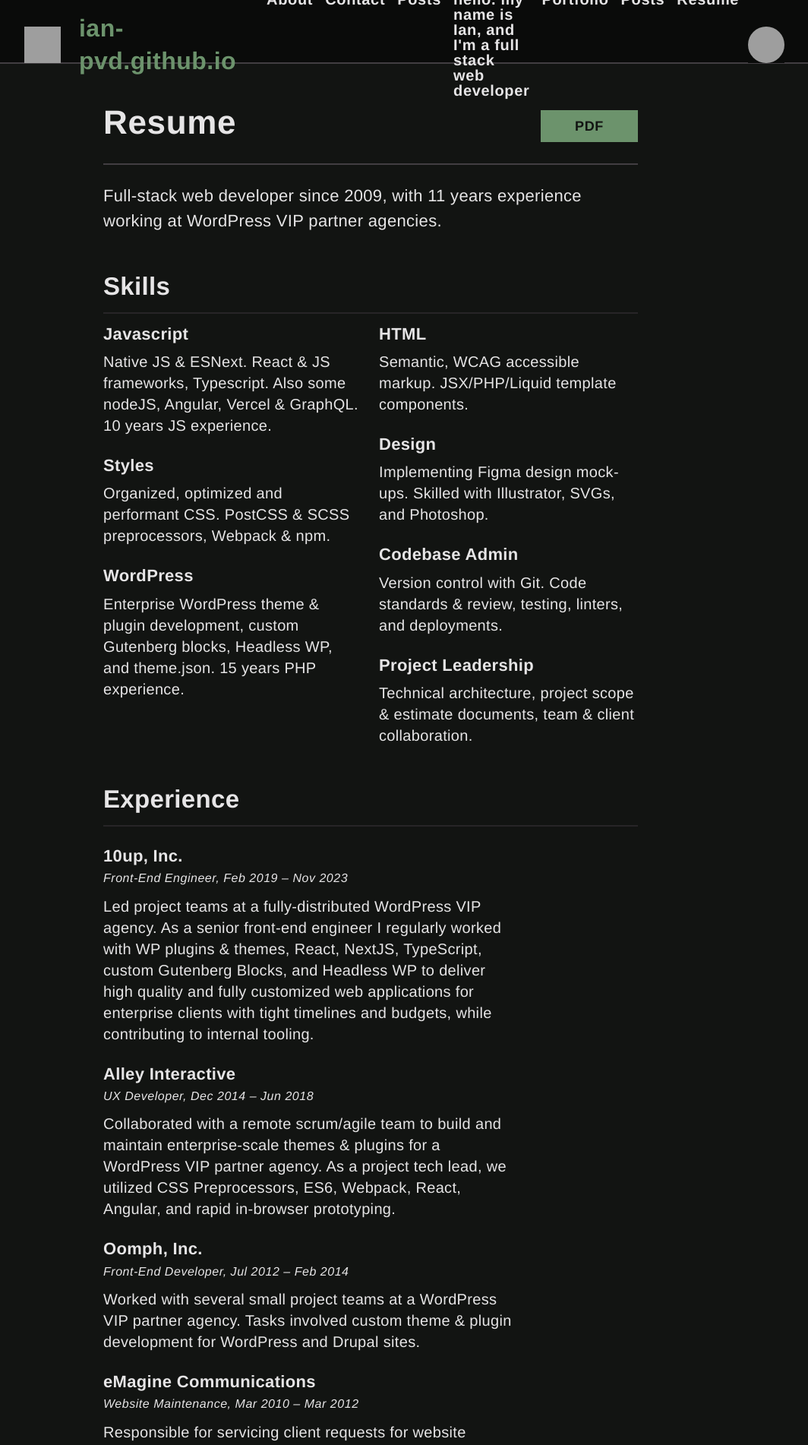
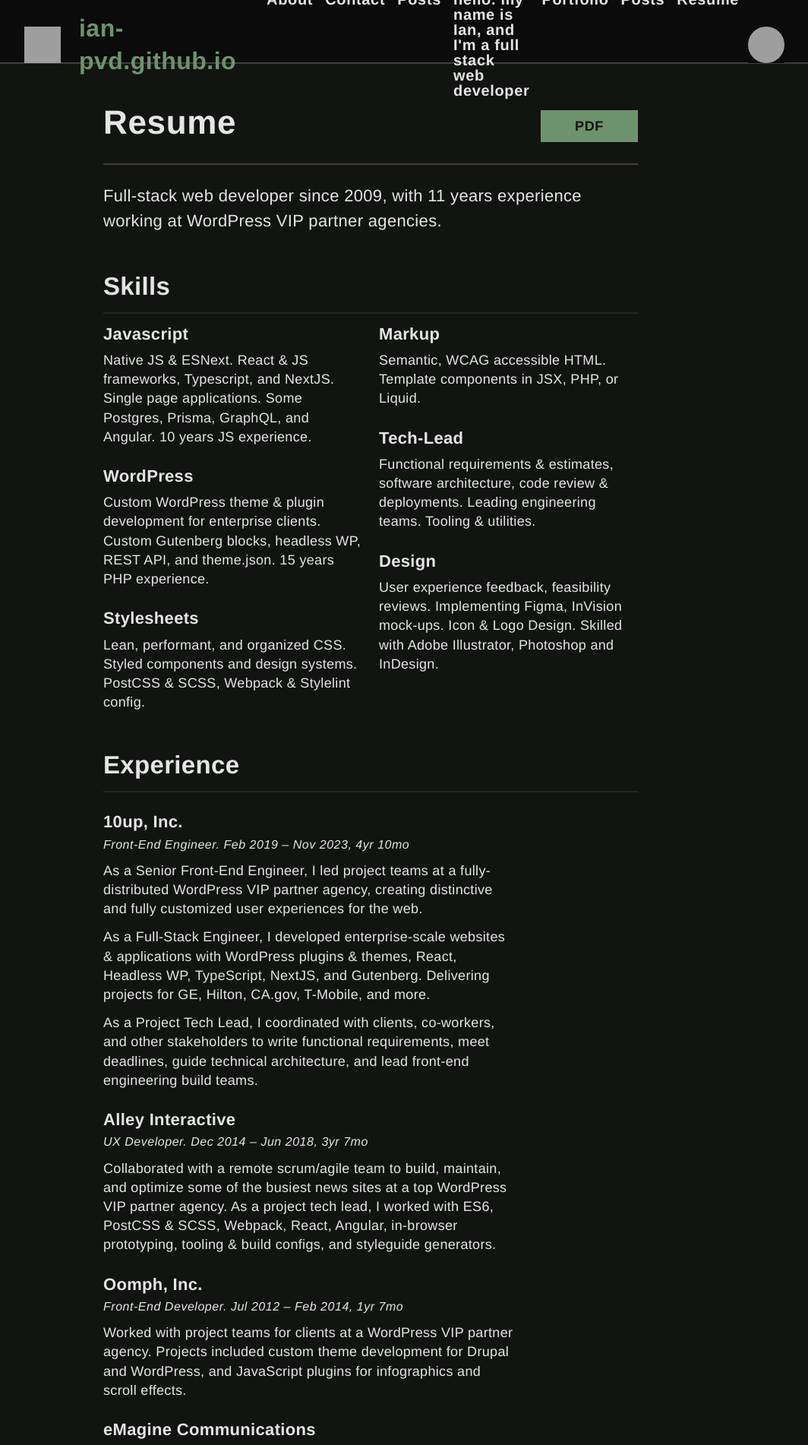
Before and after one commit to ian-pvd/ian-pvd.github.io, a Jekyll site: the page built from resume.md, in a window 1280 px wide. Shown: the top 1902 px of the page at 76% size, without its empty margins (152-1216 px from the left). Built offline with Jekyll 4.4.1, drawn with Linux system fonts in a browser that asks for light colours; some of the changed text lies outside the part shown; grey boxes are pictures that could not be loaded.

Commit message:
resume updates

```diff
--- a/_layouts/resume.html
+++ b/_layouts/resume.html
@@ -18,46 +18,41 @@ layout: default
 		<h2>Skills</h2>
 
 		<div class="resume__skills">
+
 			<h3>Javascript</h3>
-			<p>Native JS &amp; ESNext. React &amp; JS frameworks, Typescript. Also some nodeJS, Angular, Vercel &amp; GraphQL. 10 years JS experience.</p>
-
-			<h3>Styles</h3>
-			<p>Organized, optimized and performant CSS. PostCSS &amp; SCSS preprocessors, Webpack &amp; npm.</p>
-
+			<p>Native JS & ESNext. React & JS frameworks, Typescript, and NextJS. Single page applications. Some Postgres, Prisma, GraphQL, and Angular. 10 years JS experience.</p>
 			<h3>WordPress</h3>
-			<p>Enterprise WordPress theme &amp; plugin development, custom Gutenberg blocks, Headless WP, and theme.json. 15 years PHP experience.</p>
-
-			<h3>HTML</h3>
-			<p>Semantic, WCAG accessible markup. JSX/PHP/Liquid template components.</p>
-
+			<p>Custom WordPress theme & plugin development for enterprise clients. Custom Gutenberg blocks, headless WP, REST API, and theme.json. 15 years PHP experience.</p>
+			<h3>Stylesheets</h3>
+			<p>Lean, performant, and organized CSS. Styled components and design systems. PostCSS & SCSS, Webpack & Stylelint config.</p>
+			<h3>Markup</h3>
+			<p>Semantic, WCAG accessible HTML. Template components in JSX, PHP, or Liquid.</p>
+			<h3>Tech-Lead</h3>
+			<p>Functional requirements & estimates, software architecture, code review & deployments. Leading engineering teams. Tooling & utilities.</p>
 			<h3>Design</h3>
-			<p>Implementing Figma design mock-ups. Skilled with Illustrator, SVGs, and Photoshop.</p>
-
-			<h3>Codebase Admin</h3>
-			<p>Version control with Git. Code standards &amp; review, testing, linters, and deployments.</p>
-
-			<h3>Project Leadership</h3>
-			<p>Technical architecture, project scope &amp; estimate documents, team &amp; client collaboration.</p>
+			<p>User experience feedback, feasibility reviews. Implementing Figma, InVision mock-ups. Icon & Logo Design. Skilled with Adobe Illustrator, Photoshop and InDesign.</p>
 		</div>
 
 		<h2>Experience</h2>
 
 		<div class="resume__experience">
 			<h3>10up, Inc.</h3>
-			<em>Front-End Engineer, Feb 2019 &ndash; Nov 2023</em>
-			<p>Led project teams at a fully-distributed WordPress VIP agency. As a senior front-end engineer I regularly worked with WP plugins &amp; themes, React, NextJS, TypeScript, custom Gutenberg Blocks, and Headless WP to deliver high quality and fully customized web applications for enterprise clients with tight timelines and budgets, while contributing to internal tooling.</p>
+			<em>Front-End Engineer. Feb 2019 &ndash; Nov 2023, 4yr 10mo</em>
+			<p>As a Senior Front-End Engineer, I led project teams at a fully-distributed WordPress VIP partner agency, creating distinctive and fully customized user experiences for the web.</p>
+			<p>As a Full-Stack Engineer, I developed enterprise-scale websites & applications with WordPress plugins & themes, React, Headless WP, TypeScript, NextJS, and Gutenberg. Delivering projects for GE, Hilton, CA.gov, T-Mobile, and more.</p>
+			<p>As a Project Tech Lead, I coordinated with clients, co-workers, and other stakeholders to write functional requirements, meet deadlines, guide technical architecture, and lead front-end engineering build teams.</p>
 
 			<h3>Alley Interactive</h3>
-			<em>UX Developer, Dec 2014 &ndash; Jun 2018</em>
-			<p>Collaborated with a remote scrum/agile team to build and maintain enterprise-scale themes &amp; plugins for a WordPress VIP partner agency. As a project tech lead, we utilized CSS Preprocessors, ES6, Webpack, React, Angular, and rapid in-browser prototyping.</p>
+			<em>UX Developer. Dec 2014 &ndash; Jun 2018, 3yr 7mo</em>
+			<p>Collaborated with a remote scrum/agile team to build, maintain, and optimize some of the busiest news sites at a top WordPress VIP partner agency. As a project tech lead, I worked with ES6, PostCSS & SCSS, Webpack, React, Angular, in-browser prototyping, tooling & build configs, and styleguide generators.</p>
 
 			<h3>Oomph, Inc.</h3>
-			<em>Front-End Developer, Jul 2012 &ndash; Feb 2014</em>
-			<p>Worked with several small project teams at a WordPress VIP partner agency. Tasks involved custom theme &amp; plugin development for WordPress and Drupal sites.</p>
+			<em>Front-End Developer. Jul 2012 &ndash; Feb 2014, 1yr 7mo</em>
+			<p>Worked with project teams for clients at a WordPress VIP partner agency. Projects included custom theme development for Drupal and WordPress, and JavaScript plugins for infographics and scroll effects.</p>
 
 			<h3>eMagine Communications</h3>
-			<em>Website Maintenance, Mar 2010 &ndash; Mar 2012</em>
-			<p>Responsible for servicing client requests for website updates, improvements, and providing support for WordPress, Joomla, and .NET projects.</p>
+			<em>Website Maintenance. Mar 2010 &ndash; Mar 2012, 2yr 5mo</em>
+			<p>Managed the maintenance desk. Answered client help requests, fixed bugs, added features & enhancements, and built new themes. WordPress, Joomla, and .NET</p>
 		</div>
 
 		<h2>Education</h2>
@@ -66,12 +61,6 @@ layout: default
 			<h3>Rhode Island College</h3>
 			<em>Graphic Communications, Jan 2008 &ndash; Jan 2010</em>
 			<p>Pursued a BA in Graphic Communications. Course work included graphic design, prepress layouts &amp; graphics, web development, and media literacy.</p>
-		</div>
-
-		<h2>Extras</h2>
-
-		<div class="resume__extras">
-			<p>Web development is also a hobby, and <a class="home__footer-link" href="{{ "/portfolio/" | relative_url }}">my portfolio</a> shows off some code projects. I've climbed most of my Catskill 3500 Peaks, and working on the ADK 46ers. When I have time off, I enjoy multi-day camping &amp; backpacking trips. Up until 2017, I also worked in nightlife; producing &amp; promoting events, DJing, and holding several residencies over 5 years.</p>
 		</div>
 	</div>
 
--- a/_sass/layouts/resume.scss
+++ b/_sass/layouts/resume.scss
@@ -73,7 +73,7 @@
 		margin-bottom: var(--space-small);
 
 		@media #{$desktop} {
-			font-size: var(--fs-medium);
+			font-size: var(--fs-small);
 		}
 	}
 }
@@ -92,9 +92,14 @@
 		line-height: var(--lh-medium);
 		max-width: 34rem;
 
+
 		@media #{$desktop} {
-			font-size: var(--fs-medium);
+			font-size: var(--fs-small);
 		}
+	}
+
+	& p + p {
+		margin-top: calc(-1 * var(--space-small));
 	}
 
 	& em {
```
Also changed, not shown: 1 other file.
